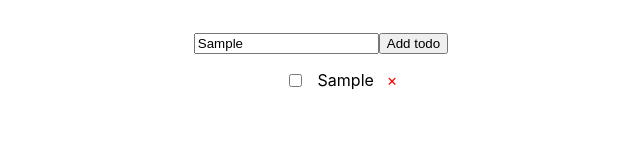
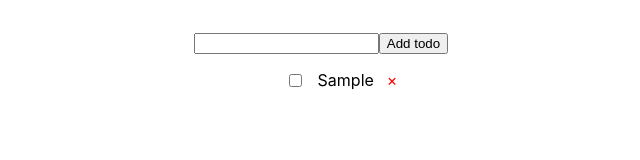
Before and after one commit to Aleksandr-Glebik/redux-toolkit, a React (Create React App) app: page / in a window 1280 px wide. Both pictures are taken after typing "Sample" into the empty fields and a click on the button "Add todo". Shown: the top 160 px of the page, without its empty margins (319-959 px from the left). Built offline with nearby package versions, Linux system fonts and the light colour scheme.

Commit message:
feat: add reducers removeTodo. toggleTodoComplete

```diff
--- a/src/App.js
+++ b/src/App.js
@@ -11,25 +11,9 @@ function App() {
   const [text, setText] = useState('')
   const dispatch = useDispatch()
 
-  const addTask = () => dispatch(addTodo(text))
-
-  const removeTodo = (todoId) => {
-    // setTodos(todos.filter(todo => todo.id !== todoId))
-  }
-
-  const toggleTodoComplete = (todoId) => {
-/*     setTodos(
-      // todos.map(
-        // todo => {
-          if (todo.id !== todoId) return todo
-
-          return {
-            ...todo,
-            completed: !todo.completed
-          }
-        }
-      )
-    ) */
+  const addTask = () => {
+    dispatch(addTodo({text}))
+    setText('')
   }
 
   return (
--- a/src/component/TodoItem.jsx
+++ b/src/component/TodoItem.jsx
@@ -1,15 +1,18 @@
+import { useDispatch } from "react-redux"
+import { removeTodo, toggleTodoComplete} from "../store/todoSlice"
 
-const TodoItem = ({id, completed, text, removeTodo, toggleTodoComplete }) => {
+const TodoItem = ({id, completed, text }) => {
+    const dispatch = useDispatch()
 
     return (
         <li>
             <input type={'checkbox'}
                    checked={completed}
-                   onChange={() => toggleTodoComplete(id)
+                   onChange={() => dispatch(toggleTodoComplete({id}))
             }/>
             <span>{text}</span>
             <span className='delete'
-                  onClick={() => removeTodo(id)}
+                  onClick={() => dispatch(removeTodo({id}))}
             >
               &times;
             </span>
--- a/src/store/todoSlice.js
+++ b/src/store/todoSlice.js
@@ -7,17 +7,21 @@ const todoSlice = createSlice({
     },
     reducers: {
         addTodo(state, action) {
-            console.log('state', state);
-            console.log('action', action);
-
-            state.todos.push({
-                id: new Date().toISOString(),
-                text: action.payload,
+            if (action.payload.text.trim().length !== 0) {
+                state.todos.push({
+                    id: new Date().toISOString(),
+                text: action.payload.text,
                 completed: false
-              },)
+                },)
+            }
         },
-        removeTodo(state, action) {},
-        toggleTodoComplete(state, action) {},
+        removeTodo(state, action) {
+            state.todos = state.todos.filter(todo => todo.id !== action.payload.id)
+        },
+        toggleTodoComplete(state, action) {
+            const toggledTodo = state.todos.find(todo => todo.id === action.payload.id)
+            toggledTodo.completed = !toggledTodo.completed
+        },
     }
 })
 
```
